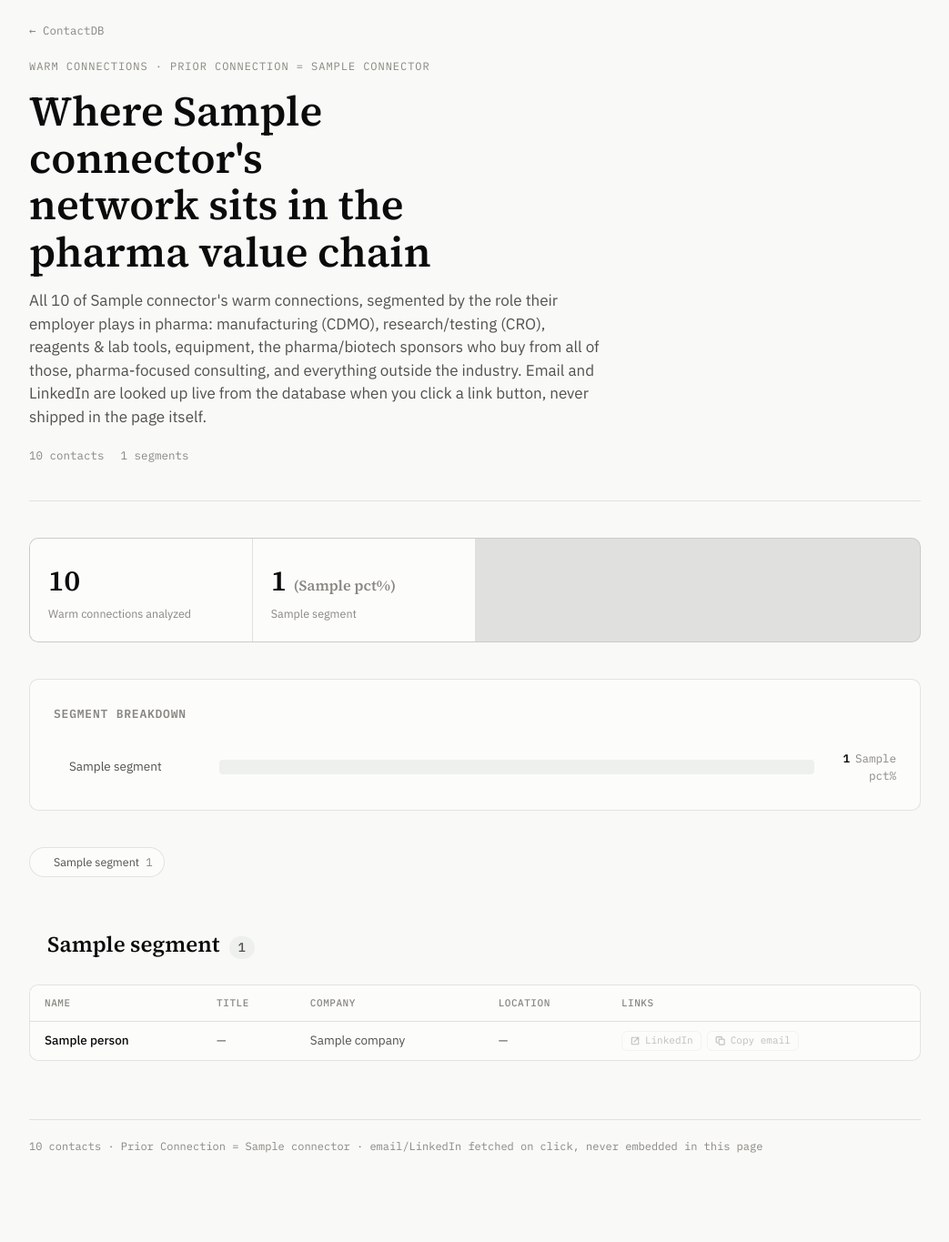
After one commit to siddharthLT/researchmap, a Django app: template contactdb/templates/contactdb/connections/report.html in a window 1280 px wide. The commit adds this page. Shown: the whole page at 91% size, without its empty margins (118-1161 px from the left). Run offline with Django 5.2, Linux system fonts and the light colour scheme; the template is opened without the code that fills it: most values are stand-ins (such as "Sample title", 1, 10 or a date in 2020).

Commit message:
Rework connections reports to keep contact data server-side only
Replace the static per-connector HTML reports (which baked real
emails and LinkedIn URLs into committed files) with a single dynamic
view driven by Person.segment/prior_connections in the database.
Email and LinkedIn are never rendered into the page; a button click
fetches them on demand from a small JSON endpoint.

Co-Authored-By: Claude Sonnet 5 <noreply@anthropic.com>

```diff
--- /dev/null
+++ b/contactdb/templates/contactdb/connections/report.html
@@ -0,0 +1,250 @@
+<!DOCTYPE html>
+<html lang="en">
+<head>
+<meta charset="UTF-8">
+<meta name="viewport" content="width=device-width, initial-scale=1.0">
+<title>{{ connector }}'s Warm Connections</title>
+<link rel="preconnect" href="https://fonts.googleapis.com">
+<link rel="preconnect" href="https://fonts.gstatic.com" crossorigin>
+<link href="https://fonts.googleapis.com/css2?family=Source+Serif+4:opsz,wght@8..60,400;8..60,500;8..60,600;8..60,700&family=IBM+Plex+Sans:wght@400;500;600;700&family=IBM+Plex+Mono:wght@400;500;600&display=swap" rel="stylesheet">
+<style>
+  :root {
+    color-scheme: light;
+    --page:#f9f9f7; --surface:#fcfcfb; --surface-2:#eef0ee;
+    --ink:#0b0b0b; --ink-2:#52514e; --muted:#898781;
+    --grid:#e1e0d9; --border:rgba(11,11,11,0.10);
+    --s1:#2a78d6; --s2:#eb6834; --s3:#1baf7a; --s4:#eda100;
+    --s5:#e87ba4; --s6:#008300; --s7:#4a3aa7;
+  }
+  @media (prefers-color-scheme: dark) {
+    :root:not([data-theme="light"]) {
+      color-scheme: dark;
+      --page:#0d0d0d; --surface:#1a1a19; --surface-2:#232322;
+      --ink:#ffffff; --ink-2:#c3c2b7; --muted:#898781;
+      --grid:#2c2c2a; --border:rgba(255,255,255,0.10);
+      --s1:#3987e5; --s2:#d95926; --s3:#199e70; --s4:#c98500;
+      --s5:#d55181; --s6:#008300; --s7:#9085e9;
+    }
+  }
+  :root[data-theme="dark"] {
+    color-scheme: dark;
+    --page:#0d0d0d; --surface:#1a1a19; --surface-2:#232322;
+    --ink:#ffffff; --ink-2:#c3c2b7; --muted:#898781;
+    --grid:#2c2c2a; --border:rgba(255,255,255,0.10);
+    --s1:#3987e5; --s2:#d95926; --s3:#199e70; --s4:#c98500;
+    --s5:#d55181; --s6:#008300; --s7:#9085e9;
+  }
+  * { box-sizing: border-box; }
+  body {
+    background: var(--page); color: var(--ink);
+    font-family: "IBM Plex Sans", system-ui, -apple-system, "Segoe UI", sans-serif;
+    line-height: 1.5; margin: 0; padding: 0 24px 96px;
+  }
+  a { color: var(--s1); }
+  .wrap { max-width: 980px; margin: 0 auto; }
+  .backlink { display: inline-block; margin-top: 24px; font-family: "IBM Plex Mono", monospace; font-size: 12.5px; color: var(--muted); text-decoration: none; }
+  .backlink:hover { color: var(--s1); }
+  .masthead { padding: 20px 0 40px; border-bottom: 1px solid var(--border); }
+  .eyebrow { font-family: "IBM Plex Mono", monospace; font-size: 12px; letter-spacing: 0.08em; text-transform: uppercase; color: var(--muted); margin: 0 0 14px; }
+  h1 { font-family: "Source Serif 4", Georgia, serif; font-weight: 600; font-size: clamp(32px, 4.5vw, 46px); line-height: 1.12; margin: 0 0 16px; text-wrap: balance; max-width: 18ch; }
+  .dek { font-size: 17px; color: var(--ink-2); max-width: 62ch; margin: 0 0 20px; }
+  .meta { font-family: "IBM Plex Mono", monospace; font-size: 12.5px; color: var(--muted); display: flex; gap: 18px; flex-wrap: wrap; }
+  .stats { display: grid; grid-template-columns: repeat(4, 1fr); gap: 1px; background: var(--border); border: 1px solid var(--border); margin: 40px 0; border-radius: 10px; overflow: hidden; }
+  .stat { background: var(--surface); padding: 22px 20px; }
+  .stat-value { font-family: "Source Serif 4", Georgia, serif; font-weight: 600; font-size: 32px; font-variant-numeric: tabular-nums; margin-bottom: 4px; }
+  .stat-label { font-size: 12.5px; color: var(--muted); line-height: 1.4; }
+  .chart-card { background: var(--surface); border: 1px solid var(--border); border-radius: 10px; padding: 28px 26px 20px; margin: 40px 0; }
+  .chart-card h3 { font-size: 13px; text-transform: uppercase; letter-spacing: 0.06em; color: var(--muted); font-weight: 600; margin: 0 0 20px; font-family: "IBM Plex Mono", monospace; }
+  .bar-row { display: grid; grid-template-columns: 168px 1fr 76px; align-items: center; gap: 14px; padding: 9px 0; }
+  .bar-label { font-size: 13.5px; display: flex; align-items: center; gap: 8px; color: var(--ink-2); }
+  .dot { width: 9px; height: 9px; border-radius: 50%; background: var(--c); flex: none; }
+  .bar-track { background: var(--surface-2); border-radius: 4px; height: 16px; overflow: hidden; }
+  .bar-fill { background: var(--c); height: 100%; border-radius: 4px; min-width: 3px; }
+  .bar-value { font-family: "IBM Plex Mono", monospace; font-size: 12.5px; text-align: right; font-variant-numeric: tabular-nums; }
+  .bar-value .n { font-weight: 600; }
+  .bar-value .p { color: var(--muted); margin-left: 6px; }
+  .jump { display: flex; flex-wrap: wrap; gap: 8px; margin: 32px 0 8px; }
+  .chip { display: inline-flex; align-items: center; gap: 7px; border: 1px solid var(--border); border-radius: 999px; padding: 6px 12px 6px 10px; font-size: 12.5px; color: var(--ink-2); text-decoration: none; background: var(--surface); }
+  .chip:hover { border-color: var(--c, var(--muted)); }
+  .chip-n { font-family: "IBM Plex Mono", monospace; color: var(--muted); }
+  .cat-section { margin-top: 56px; scroll-margin-top: 20px; }
+  .cat-title { display: flex; gap: 16px; align-items: flex-start; }
+  .rule { width: 4px; align-self: stretch; min-height: 44px; background: var(--c); border-radius: 2px; flex: none; }
+  .cat-title h2 { font-family: "Source Serif 4", Georgia, serif; font-weight: 600; font-size: 24px; margin: 0 0 6px; display: flex; align-items: baseline; gap: 10px; }
+  .cat-count { font-family: "IBM Plex Mono", monospace; font-size: 14px; font-weight: 500; color: var(--ink-2); background: var(--surface-2); border-radius: 999px; padding: 2px 10px; border: 1px solid var(--c); }
+  .table-wrap { margin-top: 18px; overflow-x: auto; border: 1px solid var(--border); border-radius: 10px; background: var(--surface); }
+  table { width: 100%; border-collapse: collapse; font-size: 13.5px; min-width: 640px; }
+  thead th { text-align: left; font-family: "IBM Plex Mono", monospace; font-weight: 500; font-size: 11px; letter-spacing: 0.05em; text-transform: uppercase; color: var(--muted); padding: 11px 16px; border-bottom: 1px solid var(--grid); position: sticky; top: 0; background: var(--surface); }
+  tbody td { padding: 10px 16px; border-bottom: 1px solid var(--grid); color: var(--ink-2); vertical-align: top; }
+  tbody tr:last-child td { border-bottom: none; }
+  tbody td:first-child { color: var(--ink); font-weight: 500; }
+  tbody tr:hover td { background: var(--surface-2); }
+  td.links { white-space: nowrap; }
+  .btn-row { display: flex; gap: 6px; }
+  .icon-btn { display: inline-flex; align-items: center; gap: 5px; font-family: "IBM Plex Mono", monospace; font-size: 11px; border: 1px solid var(--border); border-radius: 6px; background: var(--surface); color: var(--ink-2); padding: 4px 8px; cursor: pointer; text-decoration: none; line-height: 1; white-space: nowrap; }
+  button.icon-btn:hover { border-color: var(--c, var(--s1)); color: var(--ink); }
+  .icon-btn.is-disabled { opacity: 0.35; cursor: not-allowed; }
+  .icon-btn.copied { border-color: #0ca30c; color: #0ca30c; }
+  .icon-btn.copy-failed, .icon-btn.load-failed { border-color: var(--s2); color: var(--s2); }
+  footer { margin-top: 64px; padding-top: 20px; border-top: 1px solid var(--border); font-size: 12px; color: var(--muted); font-family: "IBM Plex Mono", monospace; }
+  @media (max-width: 640px) {
+    .stats { grid-template-columns: repeat(2, 1fr); }
+    .bar-row { grid-template-columns: 100px 1fr 60px; }
+  }
+</style>
+</head>
+<body>
+<div class="wrap">
+  <a class="backlink" href="{% url 'contactdb:home' %}">&larr; ContactDB</a>
+  <header class="masthead">
+    <p class="eyebrow">Warm Connections &middot; Prior Connection = {{ connector }}</p>
+    <h1>Where {{ connector }}'s network sits in the pharma value chain</h1>
+    <p class="dek">All {{ total }} of {{ connector }}'s warm connections, segmented by the role their employer plays in pharma: manufacturing (CDMO), research/testing (CRO), reagents &amp; lab tools, equipment, the pharma/biotech sponsors who buy from all of those, pharma-focused consulting, and everything outside the industry. Email and LinkedIn are looked up live from the database when you click a link button, never shipped in the page itself.</p>
+    <div class="meta">
+      <span>{{ total }} contacts</span>
+      <span>{{ segments|length }} segments</span>
+    </div>
+  </header>
+
+  <section class="stats">
+    <div class="stat"><div class="stat-value">{{ total }}</div><div class="stat-label">Warm connections analyzed</div></div>
+    {% for segment in segments|slice:":3" %}
+      <div class="stat"><div class="stat-value">{{ segment.count }} <span style="font-size:16px;color:var(--muted)">({{ segment.pct }}%)</span></div><div class="stat-label">{{ segment.label }}</div></div>
+    {% endfor %}
+  </section>
+
+  <div class="chart-card">
+    <h3>Segment breakdown</h3>
+    {% for segment in segments %}
+      <div class="bar-row">
+        <div class="bar-label"><span class="dot" style="--c: var({{ segment.color }})"></span>{{ segment.label }}</div>
+        <div class="bar-track"><div class="bar-fill" style="--c: var({{ segment.color }}); width:{{ segment.pct }}%"></div></div>
+        <div class="bar-value"><span class="n">{{ segment.count }}</span><span class="p">{{ segment.pct }}%</span></div>
+      </div>
+    {% endfor %}
+  </div>
+
+  <nav class="jump">
+    {% for segment in segments %}
+      <a class="chip" href="#cat-{{ segment.value }}"><span class="dot" style="--c: var({{ segment.color }})"></span>{{ segment.label }} <span class="chip-n">{{ segment.count }}</span></a>
+    {% endfor %}
+  </nav>
+
+  {% for segment in segments %}
+    <section class="cat-section" id="cat-{{ segment.value }}" style="--c: var({{ segment.color }})">
+      <div class="cat-title">
+        <span class="rule"></span>
+        <div>
+          <h2>{{ segment.label }}<span class="cat-count">{{ segment.count }}</span></h2>
+        </div>
+      </div>
+      <div class="table-wrap">
+        <table>
+          <thead><tr><th>Name</th><th>Title</th><th>Company</th><th>Location</th><th>Links</th></tr></thead>
+          <tbody>
+            {% for person in segment.people %}
+              <tr>
+                <td>{{ person.name }}</td>
+                <td>{{ person.title|default:"—" }}</td>
+                <td>{{ person.company|default:"—" }}</td>
+                <td>{{ person.location|default:"—" }}</td>
+                <td class="links">
+                  <div class="btn-row">
+                    <button type="button" class="icon-btn{% if not person.has_linkedin %} is-disabled{% endif %}" data-person-id="{{ person.id }}" data-action="linkedin" {% if not person.has_linkedin %}disabled aria-label="No LinkedIn on file"{% else %}onclick="openLinkedIn(this)" aria-label="Open {{ person.name }}'s LinkedIn profile"{% endif %}>
+                      <svg viewBox="0 0 16 16" width="12" height="12" fill="none" stroke="currentColor" stroke-width="1.5" stroke-linecap="round" stroke-linejoin="round"><path d="M6.5 9.5 13 3M8.5 3H13v4.5M13 9v3a1 1 0 0 1-1 1H4a1 1 0 0 1-1-1V4a1 1 0 0 1 1-1h3"/></svg>LinkedIn
+                    </button>
+                    <button type="button" class="icon-btn{% if not person.has_email %} is-disabled{% endif %}" data-person-id="{{ person.id }}" data-action="email" {% if not person.has_email %}disabled aria-label="No email on file"{% else %}onclick="copyEmail(this)" aria-label="Copy {{ person.name }}'s email"{% endif %}>
+                      <svg viewBox="0 0 16 16" width="12" height="12" fill="none" stroke="currentColor" stroke-width="1.5" stroke-linecap="round" stroke-linejoin="round"><rect x="5.5" y="5.5" width="8" height="8" rx="1.2"/><path d="M3.5 10.5h-.8a1.2 1.2 0 0 1-1.2-1.2v-6a1.2 1.2 0 0 1 1.2-1.2h6a1.2 1.2 0 0 1 1.2 1.2v.8"/></svg><span class="btn-txt">Copy email</span>
+                    </button>
+                  </div>
+                </td>
+              </tr>
+            {% endfor %}
+          </tbody>
+        </table>
+      </div>
+    </section>
+  {% endfor %}
+
+  <footer>{{ total }} contacts &middot; Prior Connection = {{ connector }} &middot; email/LinkedIn fetched on click, never embedded in this page</footer>
+</div>
+
+<script>
+  var CONTACT_CACHE = {};
+  var CONTACT_URL_BASE = "/contactdb/api/people/";
+
+  function fetchContact(id) {
+    if (CONTACT_CACHE[id]) return Promise.resolve(CONTACT_CACHE[id]);
+    return fetch(CONTACT_URL_BASE + id + "/contact/")
+      .then(function (res) { if (!res.ok) throw new Error("request failed"); return res.json(); })
+      .then(function (data) { CONTACT_CACHE[id] = data; return data; });
+  }
+
+  function openLinkedIn(btn) {
+    var id = btn.getAttribute("data-person-id");
+    fetchContact(id).then(function (data) {
+      if (data.linkedin_url) {
+        window.open(data.linkedin_url, "_blank", "noopener");
+      } else {
+        flash(btn, "load-failed", "No profile");
+      }
+    }).catch(function () { flash(btn, "load-failed", "Failed"); });
+  }
+
+  function fallbackCopy(text, cb) {
+    try {
+      var ta = document.createElement('textarea');
+      ta.value = text;
+      ta.style.position = 'fixed';
+      ta.style.opacity = '0';
+      document.body.appendChild(ta);
+      ta.focus();
+      ta.select();
+      var ok = document.execCommand('copy');
+      document.body.removeChild(ta);
+      cb(ok);
+    } catch (e) {
+      cb(false);
+    }
+  }
+
+  function flash(btn, cls, label) {
+    var original = btn.innerHTML;
+    var originalClass = btn.className;
+    btn.classList.add(cls);
+    btn.innerHTML = '<span class="btn-txt">' + label + '</span>';
+    setTimeout(function () {
+      btn.className = originalClass;
+      btn.innerHTML = original;
+    }, 1400);
+  }
+
+  function copyEmail(btn) {
+    var id = btn.getAttribute("data-person-id");
+    var original = btn.innerHTML;
+    var labelHTML = '<svg viewBox="0 0 16 16" width="12" height="12" fill="none" stroke="currentColor" stroke-width="1.5" stroke-linecap="round" stroke-linejoin="round"><rect x="5.5" y="5.5" width="8" height="8" rx="1.2"/><path d="M3.5 10.5h-.8a1.2 1.2 0 0 1-1.2-1.2v-6a1.2 1.2 0 0 1 1.2-1.2h6a1.2 1.2 0 0 1 1.2 1.2v.8"/></svg><span class="btn-txt">';
+
+    function settle(ok) {
+      btn.classList.remove('copied', 'copy-failed');
+      btn.classList.add(ok ? 'copied' : 'copy-failed');
+      btn.innerHTML = labelHTML + (ok ? 'Copied' : 'Copy failed') + '</span>';
+      setTimeout(function () {
+        btn.innerHTML = original;
+        btn.classList.remove('copied', 'copy-failed');
+      }, 1400);
+    }
+
+    fetchContact(id).then(function (data) {
+      if (!data.email) { settle(false); return; }
+      if (navigator.clipboard && navigator.clipboard.writeText) {
+        navigator.clipboard.writeText(data.email).then(function () { settle(true); }).catch(function () {
+          fallbackCopy(data.email, settle);
+        });
+      } else {
+        fallbackCopy(data.email, settle);
+      }
+    }).catch(function () { settle(false); });
+  }
+</script>
+</body>
+</html>
--- a/contactdb/urls.py
+++ b/contactdb/urls.py
@@ -8,4 +8,6 @@ urlpatterns = [
     path("", views.home, name="home"),
     path("companies/<slug:slug>/", views.company_list_detail, name="company_list_detail"),
     path("people/<slug:slug>/", views.person_list_detail, name="person_list_detail"),
+    path("connections/<slug:slug>/", views.connection_universe, name="connection_universe"),
+    path("api/people/<int:person_id>/contact/", views.person_contact, name="person_contact"),
 ]
```
Also changed, not shown: contactdb/management/commands/backfill_person_segments.py (added, +153 -0 lines), contactdb/models.py (+15 -0 lines), contactdb/templates/contactdb/home.html (+18 -0 lines), contactdb/views.py (+91 -2 lines), contactdb/migrations/0002_person_prior_connections_person_segment.py (added).
